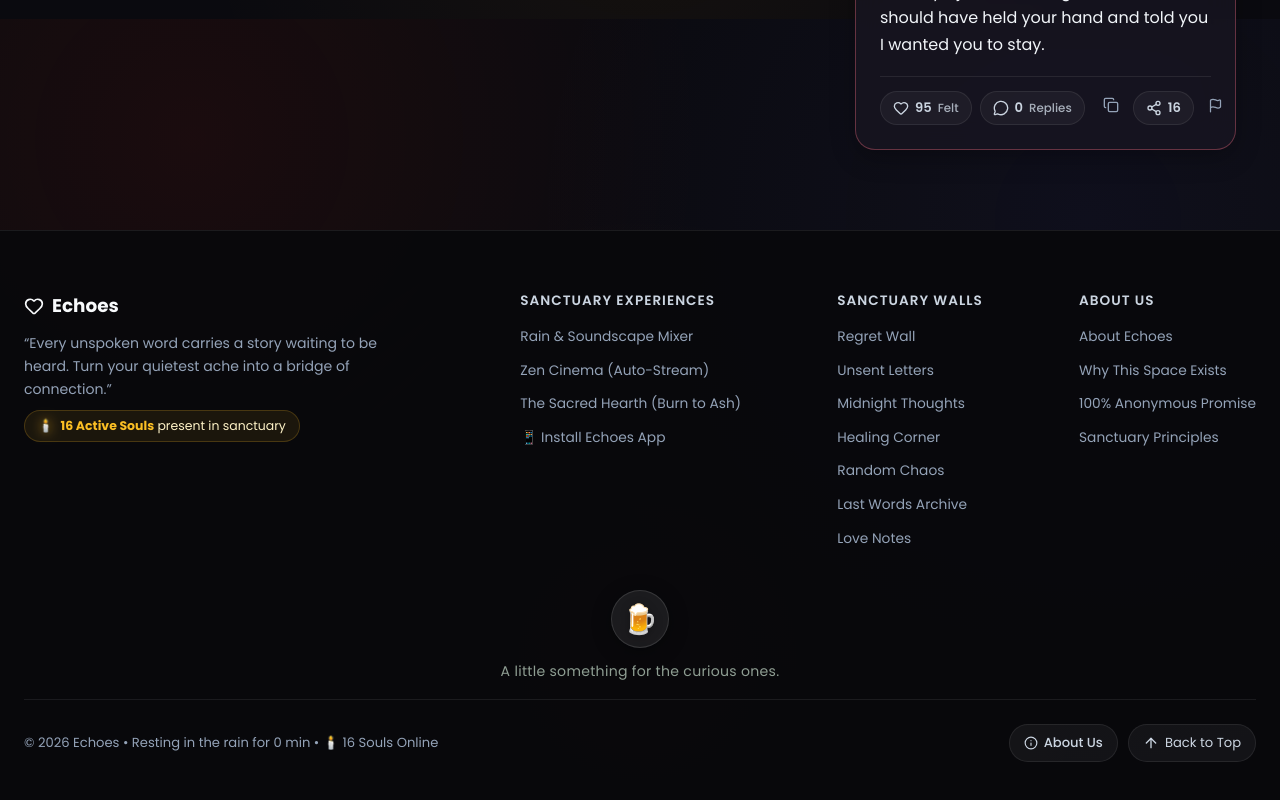
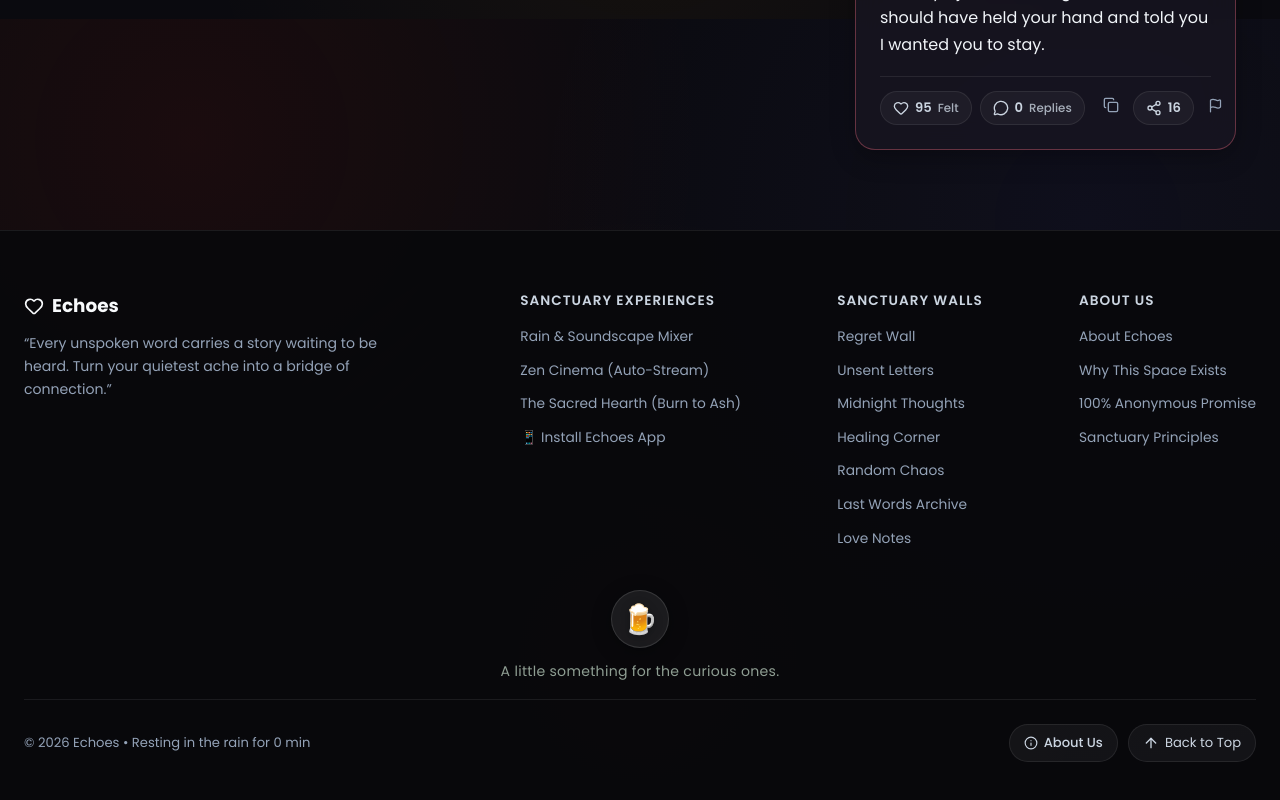
Before and after one commit to Arya-coder655/echoes, a React (Vite) app: page / in a window 1280 px wide. Shown: the part 2381-3181 px from the top of the page. Built offline with nearby package versions, Linux system fonts and the light colour scheme; no server answers; a web font is replaced by a local one.

Commit message:
refactor(footer): remove both Active Souls badges from footer

```diff
--- a/src/App.jsx
+++ b/src/App.jsx
@@ -716,10 +716,6 @@ export default function App() {
               <p className="footer-quote">
                 “Every unspoken word carries a story waiting to be heard. Turn your quietest ache into a bridge of connection.”
               </p>
-              <div className="footer-souls-badge" title="Kindred souls currently sharing the sanctuary">
-                <span className="candle-flicker">🕯️</span>
-                <span><b>{activeSouls} Active Souls</b> present in sanctuary</span>
-              </div>
             </div>
 
             {/* Sanctuary Experiences Accordion */}
@@ -803,7 +799,7 @@ export default function App() {
 
           <div className="footer-bottom-row">
             <p className="footer-copy">
-              &copy; {new Date().getFullYear()} Echoes • Resting in the rain for {sessionDuration} • 🕯️ {activeSouls} Souls Online
+              &copy; {new Date().getFullYear()} Echoes • Resting in the rain for {sessionDuration}
             </p>
             <div className="footer-bottom-actions">
               <button
```
